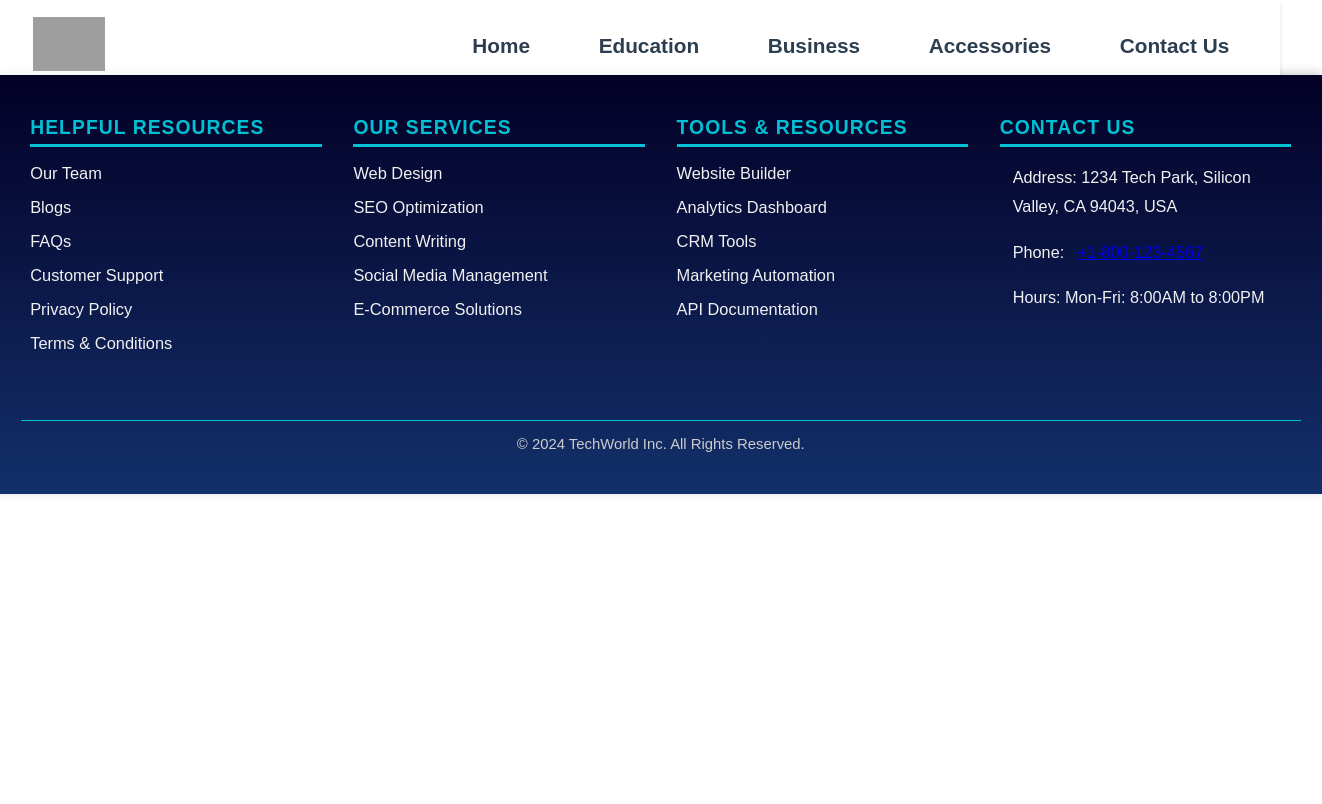
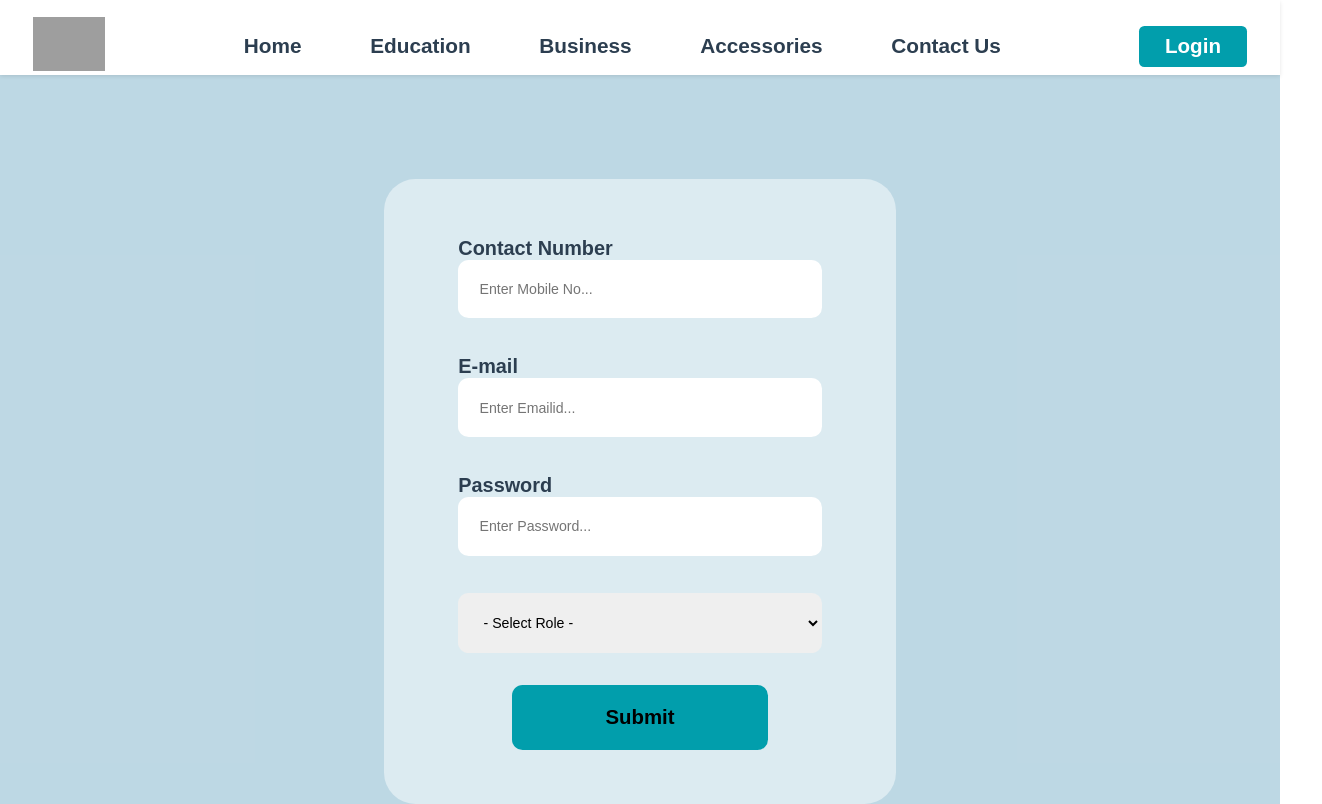
Before and after one commit to OSCODE-Training/EcomFrontend, a React (Vite) app: page /login in a window 1280 px wide. Shown: the top 804 px of the page, 1322 px wide, since content can reach past the window. Built offline with nearby package versions, Linux system fonts and the light colour scheme; grey boxes are pictures that could not be loaded.

Commit message:
added-login

```diff
--- a/src/App.jsx
+++ b/src/App.jsx
@@ -8,12 +8,14 @@ import Accessories from './pages/Accessories';
 import Contactus from "./pages/Contactus"
 import Footer from './components/Footer';
 import ScrollUpBtn from './components/ScrollUpBtn';
+import Login from './pages/Login';
 const App = () => {
   return (
     <Router>
       <Navbar/>
       <ScrollUpBtn />
       <Routes>
+        <Route path="/login" element={<Login/>} />
         <Route path='/' element={<Landingpage />}/>
         <Route path='/education' element={<Education />}/>
         <Route path='/business' element={<Business />}/>
--- a/src/components/Footer.css
+++ b/src/components/Footer.css
@@ -5,7 +5,7 @@
   background: linear-gradient(to bottom, #030026, #001f5eec);
   color: #f1f1f1;
 
-  padding: 40px 20px;
+  padding: 40px 0px 40px 0px;
   box-shadow: 0 -2px 10px rgba(0, 0, 0, 0.2);
 }
 
--- a/src/components/Herosec.css
+++ b/src/components/Herosec.css
@@ -3,7 +3,6 @@
   display: flex;
   background: linear-gradient(to bottom, #030026, #001f5eec);
   height: 70vh;
-  max-width: fit-content;
 }
 .hero-section {
    /* Blue gradient from darker to lighter */
@@ -50,5 +49,5 @@
   }
   #heroimg{
     height: 100%;
-
+    width: 100%;
   }
--- a/src/components/Navbar.css
+++ b/src/components/Navbar.css
@@ -97,3 +97,19 @@
   display: flex; /* Show dropdown menu */
   flex-direction: column; /* Ensure items stack in a column */
 }
+
+.login-button {
+  display: inline-block;
+  padding: 0.5rem 1.5rem;
+  font-size: larger;
+  font-weight: bold;
+  color: #fff;
+  background-color:  #019eac;
+  border-radius: 5px;
+  text-decoration: none;
+  transition: background-color 0.3s ease;
+}
+
+.login-button:hover {
+  background-color: #2980b9;
+}
--- a/src/components/Navbar.jsx
+++ b/src/components/Navbar.jsx
@@ -7,7 +7,6 @@ const Navbar = () => {
   const [isBusinessMenuOpen, setBusinessMenuOpen] = useState(false);
   const [isAccessoriesMenuOpen, setAccessoriesMenuOpen] = useState(false);
 
-  // Toggle dropdown visibility
   const handleEducationMouseEnter = () => setEducationMenuOpen(true);
   const handleEducationMouseLeave = () => setEducationMenuOpen(false);
 
@@ -15,7 +14,7 @@ const Navbar = () => {
   const handleBusinessMouseLeave = () => setBusinessMenuOpen(false);
 
   const handleAccessoriesMenuEnter = () => setAccessoriesMenuOpen(true);
-  const handleAccessoriesMenuLeave = () => setAccessoriesMenuOpen(false); // Corrected "flase" to "false"
+  const handleAccessoriesMenuLeave = () => setAccessoriesMenuOpen(false);
 
   return (
     <nav className="navbar">
@@ -35,7 +34,6 @@ const Navbar = () => {
             </Link>
           </li>
 
-          {/* Education Dropdown */}
           <li
             className="dropdown"
             onMouseEnter={handleEducationMouseEnter}
@@ -56,7 +54,6 @@ const Navbar = () => {
             )}
           </li>
 
-          {/* Business Dropdown */}
           <li
             className="dropdown"
             onMouseEnter={handleBusinessMouseEnter}
@@ -77,7 +74,6 @@ const Navbar = () => {
             )}
           </li>
 
-          {/* Accessories Dropdown */}
           <li
             className="dropdown"
             onMouseEnter={handleAccessoriesMenuEnter}
@@ -98,11 +94,17 @@ const Navbar = () => {
             )}
           </li>
 
-          {/* Contact Us */}
           <li>
             <Link to="/contactus">Contact Us</Link>
           </li>
         </ul>
+
+        {/* Login Button */}
+        <div className="login-button-container">
+          <Link to="/login" className="login-button">
+            Login
+          </Link>
+        </div>
       </div>
     </nav>
   );
--- /dev/null
+++ b/src/pages/Login.css
@@ -0,0 +1,61 @@
+
+
+.main-container-login{
+    width: 100%;
+    height: 100vh;
+    background: rgba(7, 108, 151, 0.263);
+    display: flex;
+    justify-content: center;
+    align-items: center;
+    transition:width 5s;
+}
+.second-container-login{
+    padding: 20px 0px ;
+    width: 40%;
+    height: 70%;
+    background: rgba(255, 255, 255, 0.468);
+    border-radius: 30px;
+    display: flex;
+    flex-direction: column;
+}
+
+.second-container-login input{
+    outline: none;
+    border: none;
+    padding: 20px;
+    margin: 0px 70px 0px;
+    border-radius: 10px;
+
+}
+.second-container-login h3{
+    color:  #2c3e50;
+    display: block;
+    margin:35px 70px 0px ;
+}
+
+.second-container-login select{
+    border: none;
+    outline: none;
+    padding: 20px;
+    margin: 35px 70px 0px;
+    border-radius: 10px;
+}
+
+
+@media screen and (max-width: 900px) {
+    .second-container-login{
+        width: 70%;
+    }
+}
+#subbtn{
+    display: flex;
+    justify-content: center;
+    background-color: #019eac;
+    width: 50%;
+    margin: 30px 25% 0px;
+    font-size: larger;
+    font-weight: 600;
+}
+#subbtn:hover{
+    background-color: #027782 ;
+}
--- /dev/null
+++ b/src/pages/Login.jsx
@@ -0,0 +1,80 @@
+import { useState } from 'react';
+import "./Login.css";
+// import { postData } from '../services/fetchNodeServices';
+import { useNavigate } from "react-router-dom";
+
+const Login=()=>{
+    var navigate = useNavigate()
+    const [mobileno,setMobileNo]=useState()
+    const [emaildid,setEmailId]=useState()
+    const [password,setPassword]=useState()
+    const [role,setRole]=useState()
+
+    const validation=()=>{
+        var submitRecord=true
+         if(!mobileno)
+         {
+            submitRecord=false
+         }
+         if(!emaildid)
+            {
+               submitRecord=false
+            }
+        if(!password)
+         {
+           submitRecord=false
+         }
+        if(!role)
+        {
+           submitRecord=false
+        }
+
+        return submitRecord
+       }
+
+
+    const handleClick=async()=>{
+        var error = validation()
+        if(error)
+        {
+        // alert("yes")
+        const result = await postData("login/user_admin_login",{phoneno:mobileno,emailid:emaildid,password:password,role:role})
+        console.log("YYYYYYYYYYYYYYYYYYYYYYYYY:",result?.data?.role)
+        if(result?.data?.role=="admin")
+        {
+           localStorage.setItem("TOKEN", result.token);
+           navigate("/dashboard")
+        }
+        if(result?.data?.role=="user")
+        {
+            alert("User Login Successfully")
+        }
+        }else
+        {
+            alert("Please Fill All Fields...")
+        }
+
+
+    }
+    return(<div className="main-container-login">
+       <div className='second-container-login'>
+        <h3>Contact Number</h3>
+        <input type="number" placeholder='Enter Mobile No...' size={"10"} onChange={(e)=>setMobileNo(e.target.value)}/>
+        <h3>E-mail</h3>
+        <input type="email" placeholder='Enter Emailid...' onChange={(e)=>setEmailId(e.target.value)}/>
+        <h3>Password</h3>
+        <input type="password" placeholder='Enter Password...' onChange={(e)=>setPassword(e.target.value)}/>
+        <select onChange={(e)=>setRole(e.target.value)}>
+            <option value={""} >- Select Role - </option>
+            <option value={"user"}>User</option>
+            <option value={"admin"}>Admin</option>
+        </select>
+        <input type="submit" style={{cursor:"pointer"}} value={"Submit"} onClick={handleClick} id='subbtn'/>
+
+       </div>
+    </div>)
+}
+
+
+
+export default Login;
```
